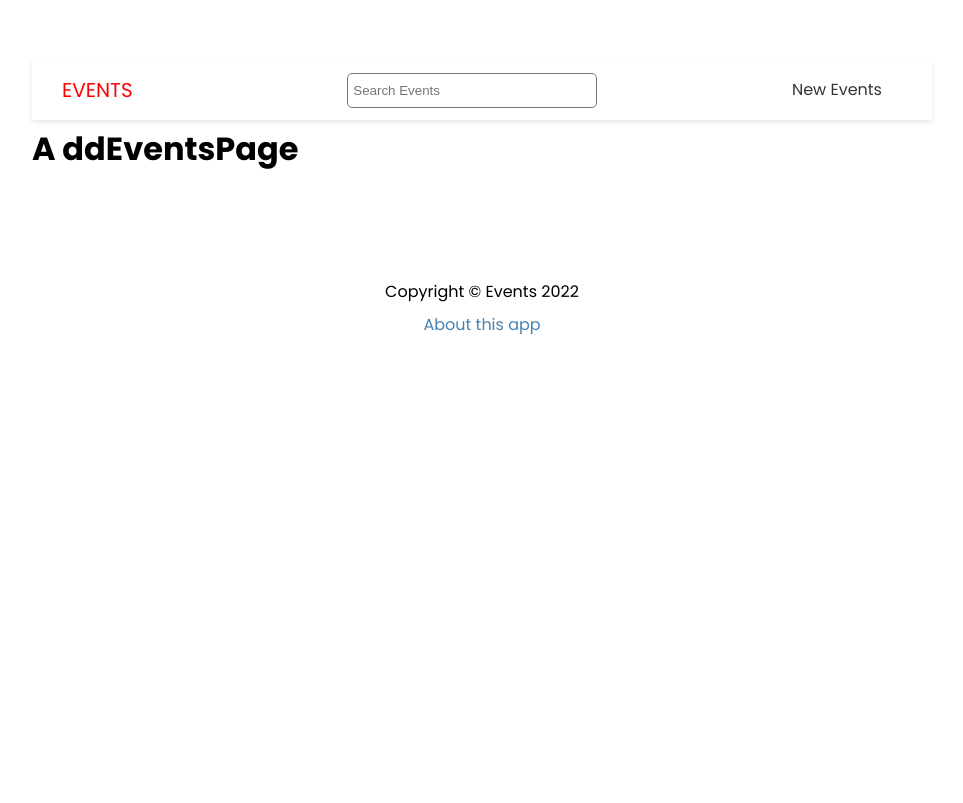
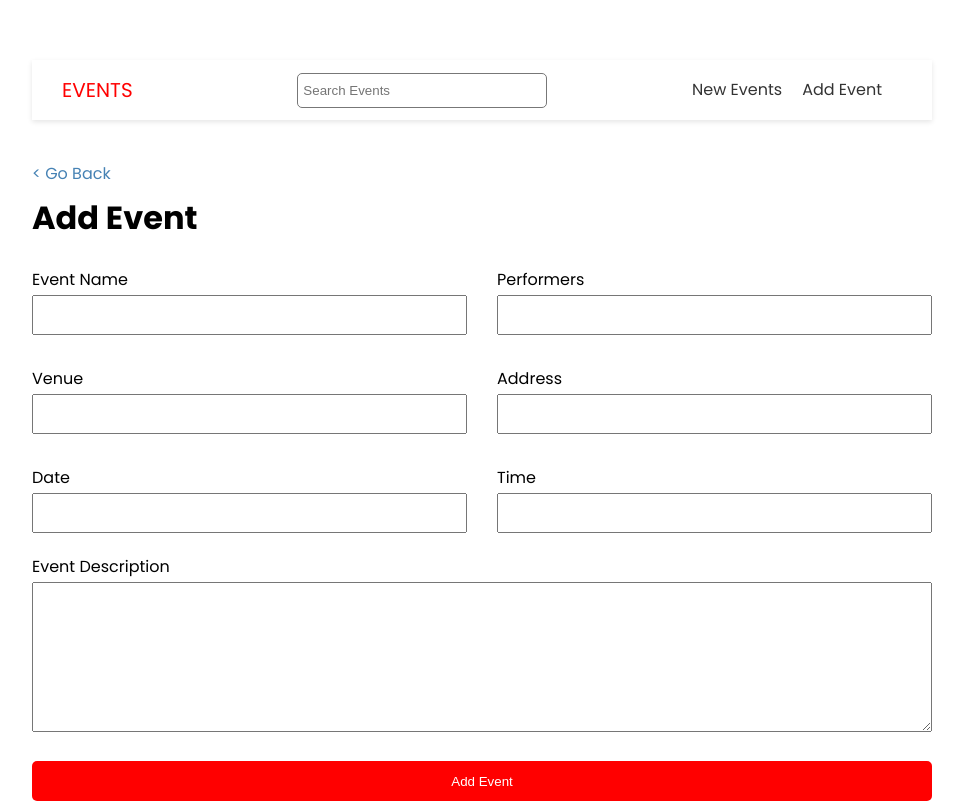
Before and after one commit to DegirmenciOmer/Events, a Next.js app in the folder frontend/: page /events/add in a window 1280 px wide. Shown: the top 803 px of the page, without its empty margins (158-1121 px from the left). Built offline with nearby package versions, Linux system fonts and the light colour scheme.

Commit message:
Build Add event page

```diff
--- a/frontend/components/Header.tsx
+++ b/frontend/components/Header.tsx
@@ -15,6 +15,9 @@
           <li>
             <Link href={"/events"}>New Events</Link>
           </li>
+          <li>
+            <Link href={"/events/add"}>Add Event</Link>
+          </li>
         </ul>
       </nav>
     </header>
--- a/frontend/pages/events/add.tsx
+++ b/frontend/pages/events/add.tsx
@@ -1,10 +1,110 @@
-import React from "react";
+import React, { ChangeEvent, FormEvent, useState } from "react";
+import styles from "@/styles/Form.module.css";
 import Layout from "@/components/Layout";
+import Link from "next/link";
 
 const AddEventPage = () => {
+  const [values, setValues] = useState({
+    name: "",
+    performers: "",
+    venue: "",
+    address: "",
+    date: "",
+    time: "",
+    description: "",
+  });
+  const handleSubmit = (e: FormEvent) => {
+    e.preventDefault();
+    console.log(values);
+  };
+
+  const handleInputChange = (
+    e: ChangeEvent<HTMLInputElement | HTMLTextAreaElement>
+  ) => {
+    const { value, name } = e.target;
+    setValues({ ...values, [name]: value });
+  };
   return (
     <Layout>
-      <h1>A ddEventsPage </h1>
+      <Link href="/">
+        <a className={styles.back}>{"<"} Go Back</a>
+      </Link>
+      <h1>Add Event</h1>
+
+      <form className={styles.form} onSubmit={handleSubmit}>
+        <div className={styles.grid}>
+          <div>
+            <label htmlFor="name">Event Name</label>
+            <input
+              type="text"
+              id="name"
+              name="name"
+              value={values.name}
+              onChange={handleInputChange}
+            />
+          </div>
+          <div>
+            <label htmlFor="performers">Performers</label>
+            <input
+              type="text"
+              id="performers"
+              name="performers"
+              value={values.performers}
+              onChange={handleInputChange}
+            />
+          </div>
+          <div>
+            <label htmlFor="venue">Venue</label>
+            <input
+              type="text"
+              id="venue"
+              name="venue"
+              value={values.venue}
+              onChange={handleInputChange}
+            />
+          </div>
+          <div>
+            <label htmlFor="address">Address</label>
+            <input
+              type="text"
+              id="address"
+              name="address"
+              value={values.address}
+              onChange={handleInputChange}
+            />
+          </div>
+          <div>
+            <label htmlFor="date">Date</label>
+            <input
+              type="text"
+              id="date"
+              name="date"
+              value={values.date}
+              onChange={handleInputChange}
+            />
+          </div>
+          <div>
+            <label htmlFor="time">Time</label>
+            <input
+              type="text"
+              id="time"
+              name="time"
+              value={values.time}
+              onChange={handleInputChange}
+            />
+          </div>
+        </div>
+        <div>
+          <label htmlFor="description">Event Description</label>
+          <textarea
+            id="description"
+            name="description"
+            value={values.description}
+            onChange={handleInputChange}
+          />
+        </div>
+        <input className="btn" type="submit" value="Add Event" />
+      </form>
     </Layout>
   );
 };
--- /dev/null
+++ b/frontend/styles/Form.module.css
@@ -0,0 +1,44 @@
+.form label {
+  display: block;
+}
+
+.form input {
+  width: 100%;
+  height: 40px;
+  padding: 5px;
+}
+
+.form textarea {
+  width: 100%;
+  height: 150px;
+}
+
+.form input[type="submit"] {
+  display: block;
+  width: 100%;
+  margin: 20px 0 30px;
+}
+
+.form .file {
+  border: 1px #ccc solid;
+  background-color: #f4f4f4;
+  padding: 10px;
+}
+
+.grid {
+  display: grid;
+  grid-template-columns: 1fr 1fr;
+  gap: 30px;
+  margin-bottom: 20px;
+}
+
+.back {
+  display: block;
+  margin-top: 40px;
+}
+
+@media (max-width: 600px) {
+  .grid {
+    grid-template-columns: 1fr;
+  }
+}
```
